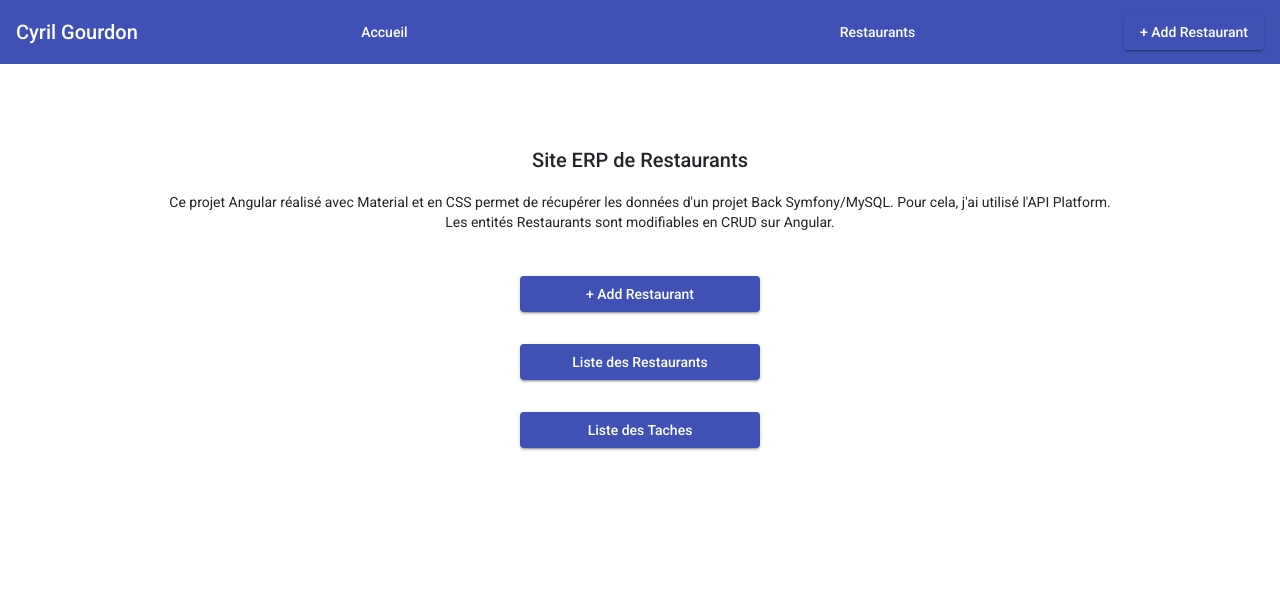
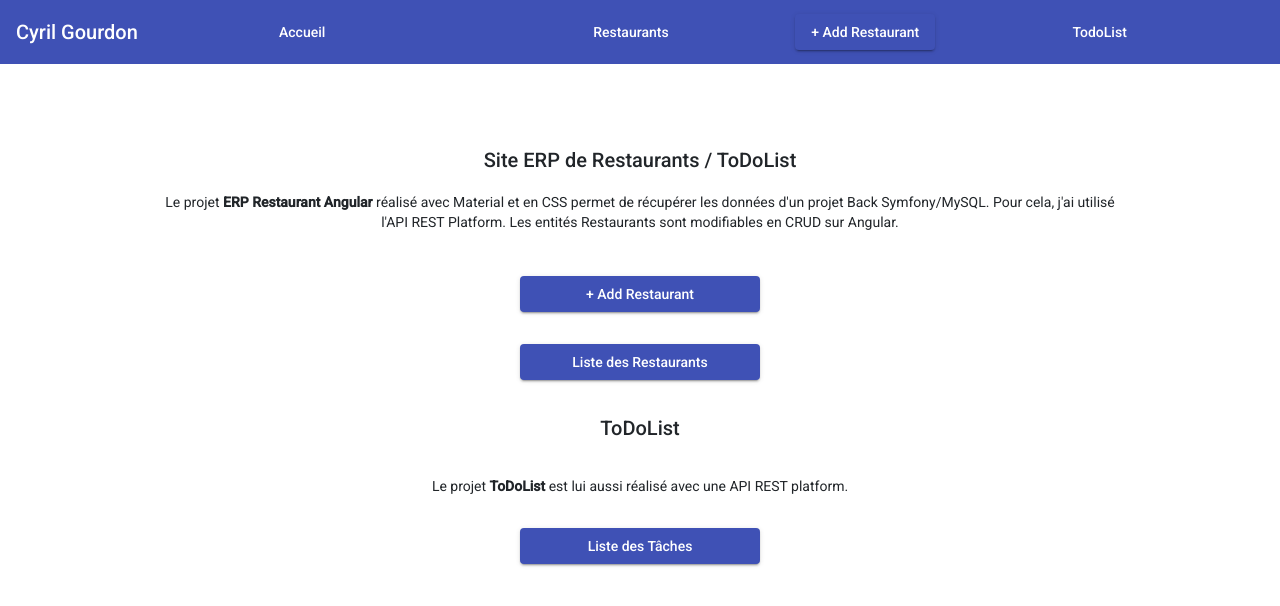
Before and after one commit to cyrisa02/angular_restocrud_api_symfony, an Angular app: page / in a window 1280 px wide. Shown: the top 606 px of the page. Built offline with nearby package versions, Linux system fonts and the light colour scheme.

Commit message:
Update homepage

```diff
--- a/src/app/app.component.html
+++ b/src/app/app.component.html
@@ -6,6 +6,9 @@
 	<a [routerLink]="['/resto']" mat-icon-button class="example-spacer">Restaurants</a>
 
 	<a mat-raised-button color="primary" [routerLink]="['/add-resto']">+ Add Restaurant</a>
+
+	<a [routerLink]="['/dashboard']" mat-icon-button class="example-spacer">TodoList</a>
+
 </mat-toolbar>
 
 
--- a/src/app/home/home.component.html
+++ b/src/app/home/home.component.html
@@ -1,6 +1,9 @@
 <div class="container">
-	<h2>Site ERP de Restaurants</h2>
-	<p>Ce projet Angular réalisé avec Material et en CSS permet de récupérer les données d'un projet Back Symfony/MySQL. Pour cela, j'ai utilisé l'API Platform. Les entités Restaurants sont modifiables en CRUD sur Angular.</p>
+	<h2>Site ERP de Restaurants / ToDoList</h2>
+	<p>Le projet
+		<strong>ERP Restaurant Angular</strong>
+		réalisé avec Material et en CSS permet de récupérer les données d'un projet Back Symfony/MySQL. Pour cela, j'ai utilisé l'API REST Platform. Les entités Restaurants sont modifiables en CRUD sur Angular.</p>
+
 </div>
 <div class="center">
 	<a mat-raised-button color="primary" [routerLink]="['/add-resto']" class="linkresto">+ Add Restaurant</a>
@@ -10,6 +13,11 @@
 	<a mat-raised-button color="primary" [routerLink]="['/resto']" class="linkresto">Liste des  Restaurants</a>
 </div>
 
+<h2 class="center">ToDoList</h2>
+<p class="center">Le projet
+	<strong>ToDoList</strong>
+	est lui aussi réalisé avec une API REST platform.
+</p>
 <div class="center">
-	<a mat-raised-button color="primary" [routerLink]="['/dashboard']" class="linkresto">Liste des  Taches</a>
+	<a mat-raised-button color="primary" [routerLink]="['/dashboard']" class="linkresto">Liste des  Tâches</a>
 </div>
```
Also changed, not shown: doc/1integrationtodo.md (+7 -0 lines).
